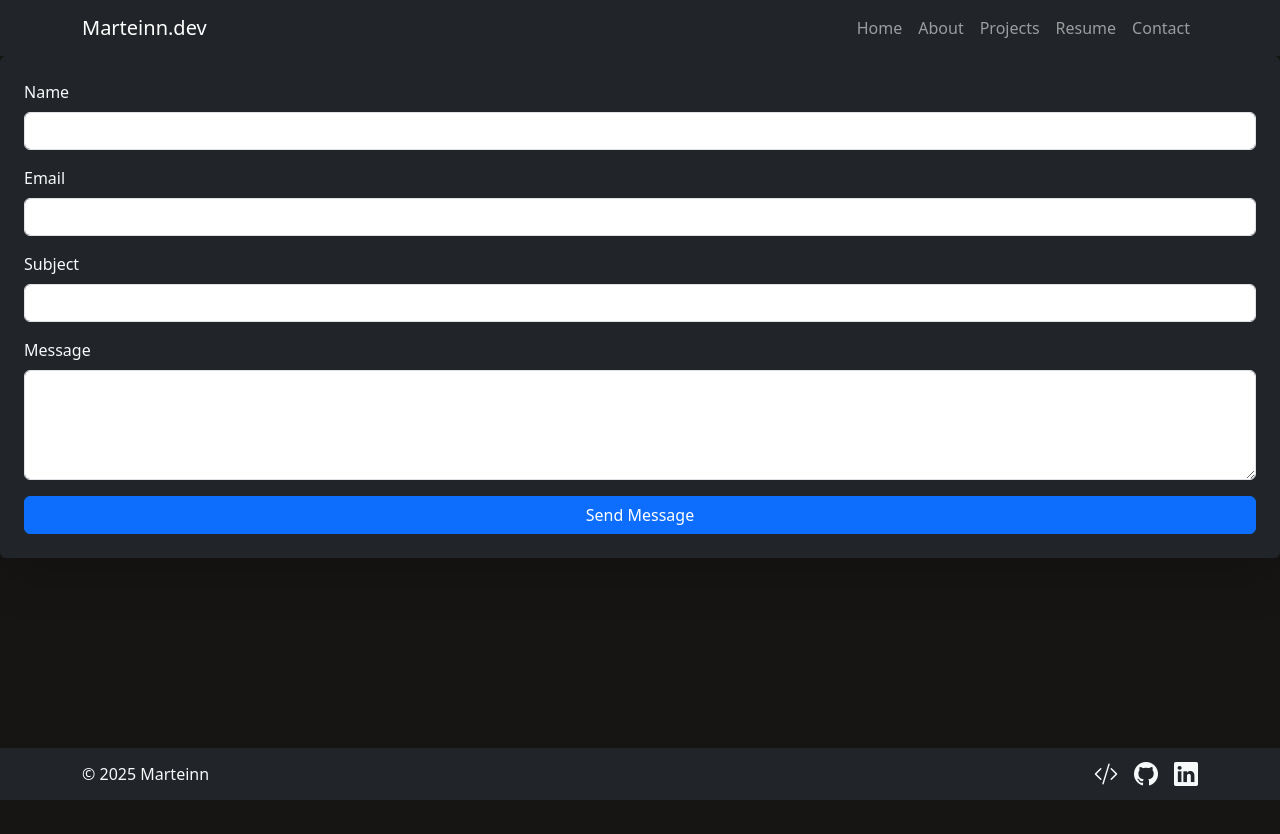
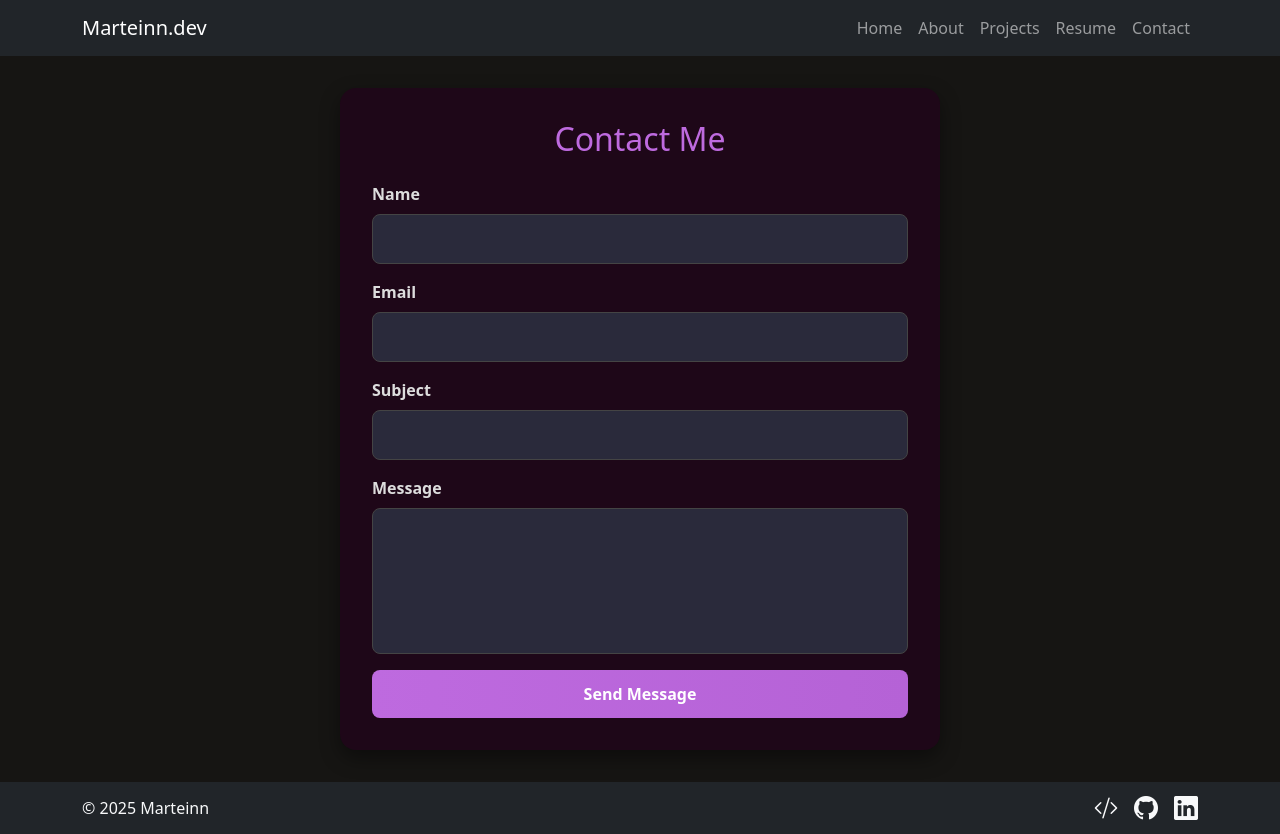
Before and after one commit to perujuice/marteinn.dev, a React (Vite) app: page /#/contact in a window 1280 px wide. Before the commit the page ends 800 px from the top, so only its background shows below. Built offline with nearby package versions, Linux system fonts and the light colour scheme.

Commit message:
Contact form improved and toast-style notification added

```diff
--- a/src/App.tsx
+++ b/src/App.tsx
@@ -4,7 +4,7 @@ import Hero from './components/Hero/Hero'
 import Hero2 from './components/Hero/Hero2'
 import About from './components/About/About'
 import Projects from './components/Projects'
-import Contact from './components/Contact'
+import Contact from './components/Contact/Contact'
 import Footer from './components/Footer'
 import Resume from './components/Resume'
 
--- /dev/null
+++ b/src/components/Contact/Contact.css
@@ -0,0 +1,124 @@
+.contact-form {
+  background: #1e0718;
+  padding: 2rem;
+  border-radius: 1rem;
+  box-shadow: 0 8px 20px rgba(0, 0, 0, 0.4);
+  color: #f8f9fa;
+  transition: transform 0.2s ease, box-shadow 0.2s ease;
+
+  /* Center and limit width */
+  max-width: 600px;
+  margin: 2rem auto; /* auto = horizontally centered */
+}
+
+.contact-form:hover {
+  transform: translateY(-3px);
+  box-shadow: 0 12px 28px rgba(0, 0, 0, 0.6);
+}
+
+.contact-form h2 {
+  font-size: 2rem;
+  margin-bottom: 1.5rem;
+  text-align: center;
+  color: #be6adf;
+}
+
+.contact-form .form-label {
+  font-weight: 600;
+  color: #ddd;
+}
+
+.contact-form .form-control {
+  background: #2a2a3b;
+  border: 1px solid #444;
+  color: #f8f9fa;
+  padding: 0.75rem;
+  border-radius: 0.5rem;
+  transition: border 0.2s ease, box-shadow 0.2s ease;
+}
+
+.contact-form .form-control:focus {
+  background: #2a2a3b;
+  border-color: #be6adf;
+  box-shadow: 0 0 8px rgba(190, 106, 223, 0.6);
+}
+
+.contact-form textarea {
+  resize: none;
+}
+
+.contact-form button {
+  background: linear-gradient(90deg, #be6adf, #b562d6);
+  border: none;
+  font-weight: 600;
+  padding: 0.75rem;
+  border-radius: 0.5rem;
+  transition: background 0.3s ease, transform 0.2s ease;
+}
+
+.contact-form button:hover {
+  background: linear-gradient(90deg, #b562d6, #be6adf);
+  transform: scale(1.02);
+}
+
+/* Toast notification styles */
+.toast-message {
+  position: fixed;
+  top: 20px;
+  right: 20px;
+  min-width: 280px;
+  padding: 15px 20px;
+  border-radius: 8px;
+  font-weight: 500;
+  box-shadow: 0 4px 12px rgba(0, 0, 0, 0.15);
+  display: flex;
+  justify-content: space-between;
+  align-items: center;
+  z-index: 9999;
+  animation: slideIn 0.4s ease, fadeOut 0.4s ease 3.6s forwards;
+}
+
+.toast-message.success {
+  background-color: #28a745;
+  color: white;
+}
+
+.toast-message.error {
+  background-color: #dc3545;
+  color: white;
+}
+
+.toast-message .close-btn {
+  background: none;
+  border: none;
+  color: inherit;
+  font-size: 16px;
+  cursor: pointer;
+}
+
+@keyframes slideIn {
+  from {
+    opacity: 0;
+    transform: translateX(100%);
+  }
+  to {
+    opacity: 1;
+    transform: translateX(0);
+  }
+}
+
+@keyframes fadeOut {
+  to {
+    opacity: 0;
+    transform: translateX(100%);
+  }
+}
+
+/* Responsive adjustments */
+@media (max-width: 576px) {
+  .toast-message {
+    right: 50%;
+    transform: translateX(50%); /* center horizontally */
+    min-width: 90%; /* almost full width */
+  }
+}
--- /dev/null
+++ b/src/components/Contact/Contact.tsx
@@ -0,0 +1,77 @@
+import { useRef, useState } from "react"
+import emailjs from "@emailjs/browser"
+import "./Contact.css"
+
+function ContactForm() {
+  const form = useRef<HTMLFormElement>(null)
+  const [toast, setToast] = useState<{ type: "success" | "error"; message: string } | null>(null)
+
+  const sendEmail = (e: React.FormEvent) => {
+    e.preventDefault()
+
+    if (form.current) {
+      emailjs
+        .sendForm(
+          "service_jbnzf2q",
+          "template_6e0q9lv",
+          form.current,
+          "WwVx3OjDqu9fDPPso"
+        )
+        .then(
+          () => {
+            setToast({ type: "success", message: "✅ Your message has been sent successfully!" })
+            form.current?.reset()
+            setTimeout(() => setToast(null), 4000) // auto-hide
+          },
+          (error) => {
+            console.error("EmailJS Error:", error)
+            setToast({ type: "error", message: "❌ Oops! Something went wrong. Please try again." })
+            setTimeout(() => setToast(null), 4000)
+          }
+        )
+    }
+  }
+
+  return (
+    <>
+      {/* Toast Notification */}
+      {toast && (
+        <div className={`toast-message ${toast.type}`}>
+          {toast.message}
+          <button className="close-btn" onClick={() => setToast(null)}>✖</button>
+        </div>
+      )}
+
+      <div className="contact-form">
+        <h2>Contact Me</h2>
+        <form ref={form} onSubmit={sendEmail}>
+          <div className="mb-3">
+            <label className="form-label">Name</label>
+            <input type="text" name="user_name" className="form-control" required />
+          </div>
+
+          <div className="mb-3">
+            <label className="form-label">Email</label>
+            <input type="email" name="user_email" className="form-control" required />
+          </div>
+
+          <div className="mb-3">
+            <label className="form-label">Subject</label>
+            <input type="text" name="title" className="form-control" />
+          </div>
+
+          <div className="mb-3">
+            <label className="form-label">Message</label>
+            <textarea name="message" rows={5} className="form-control" required />
+          </div>
+
+          <button type="submit" className="btn btn-primary w-100">
+            Send Message
+          </button>
+        </form>
+      </div>
+    </>
+  )
+}
+
+export default ContactForm
--- a/src/components/contact.tsx
+++ /dev/null
@@ -1,82 +0,0 @@
-
-
-import { useRef } from "react"
-import emailjs from "@emailjs/browser"
-
-function ContactForm() {
-  const form = useRef<HTMLFormElement>(null)
-
-  const sendEmail = (e: React.FormEvent) => {
-    e.preventDefault()
-
-    if (form.current) {
-      emailjs
-        .sendForm(
-          "service_jbnzf2q", // EmailJS service ID
-          "template_6e0q9lv", // EmailJS template ID
-          form.current,
-          "WwVx3OjDqu9fDPPso" // EmailJS public key
-        )
-        .then(
-          () => {
-            alert("Message sent successfully!")
-            form.current?.reset() // clear form
-          },
-          (error) => {
-            console.error("EmailJS Error:", error)
-            alert("Something went wrong. Please try again later.")
-          }
-        );
-    }
-  };
-
-  return (
-    <form
-      ref={form}
-      onSubmit={sendEmail}
-      className="p-4 bg-dark text-light rounded shadow-lg"
-    >
-      <div className="mb-3">
-        <label className="form-label">Name</label>
-        <input
-          type="text"
-          name="user_name"
-          className="form-control"
-          required
-        />
-      </div>
-      <div className="mb-3">
-        <label className="form-label">Email</label>
-        <input
-          type="email"
-          name="user_email"
-          className="form-control"
-          required
-        />
-      </div>
-      <div className="mb-3">
-        <label className="form-label">Subject</label>
-        <input
-            type="text"
-            name="title"
-            className="form-control"
-            required
-        />
-        </div>
-      <div className="mb-3">
-        <label className="form-label">Message</label>
-        <textarea
-          name="message"
-          rows={4}
-          className="form-control"
-          required
-        />
-      </div>
-      <button type="submit" className="btn btn-primary w-100">
-        Send Message
-      </button>
-    </form>
-  )
-}
-
-export default ContactForm
```
